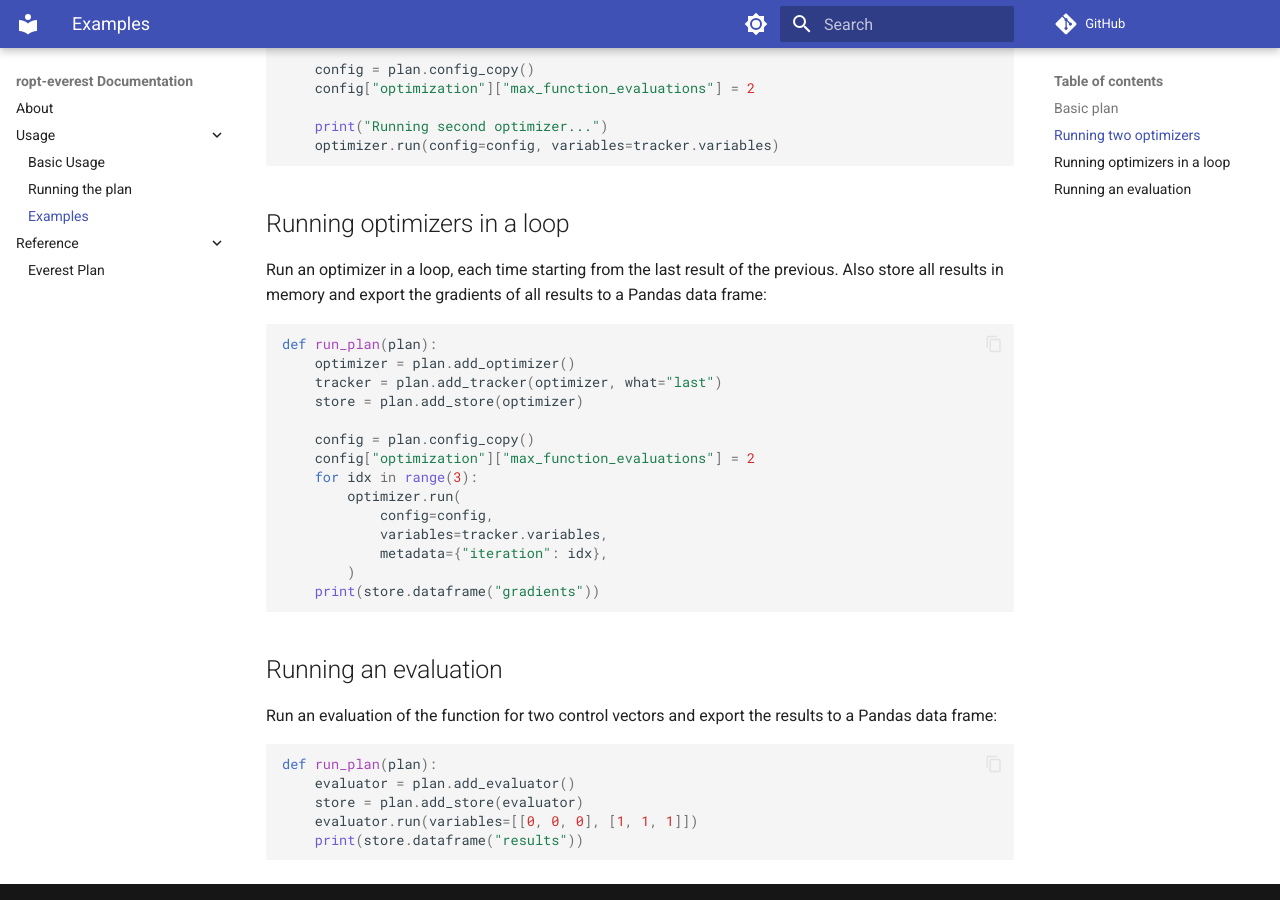
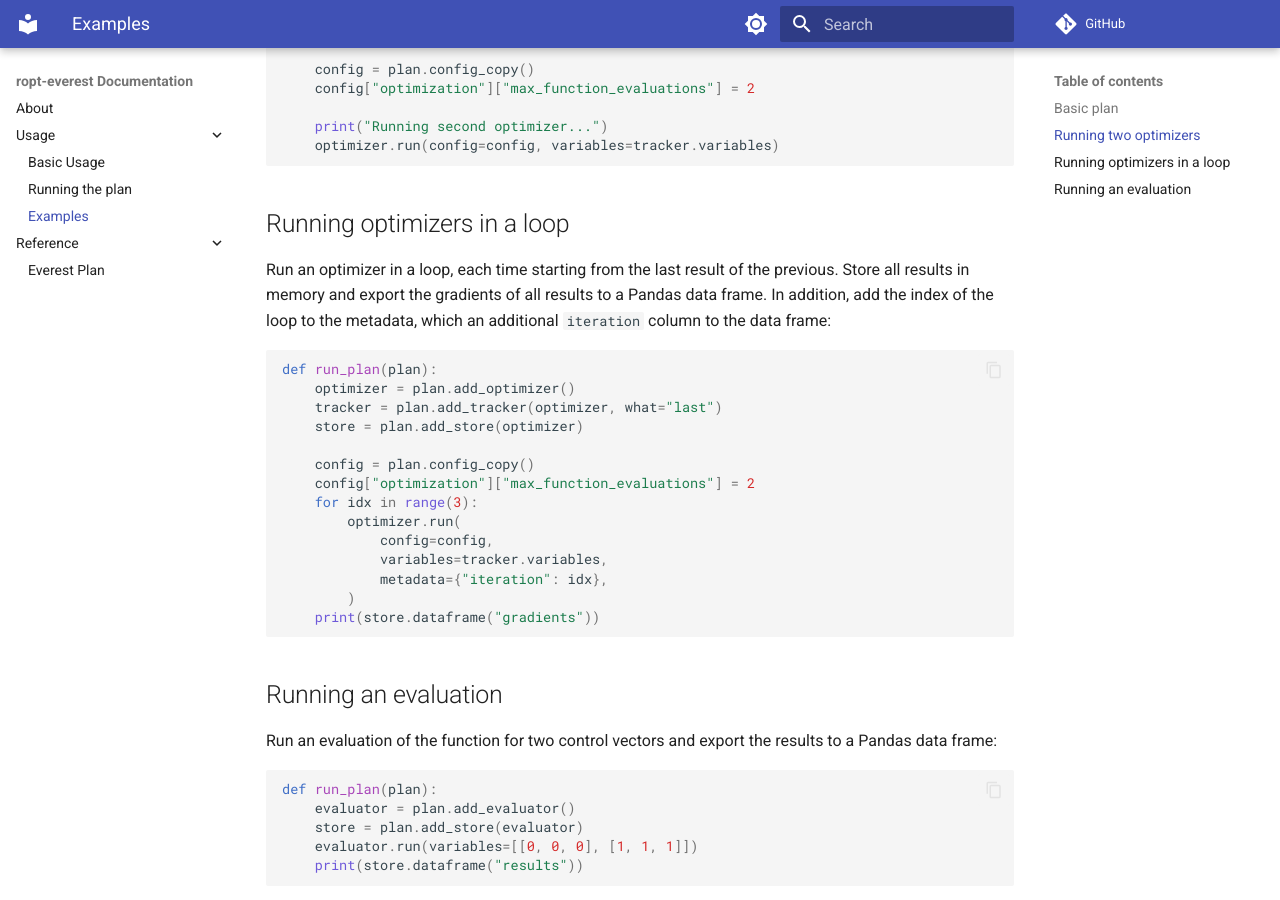
Before and after one commit to TNO-ropt/ropt-everest, an MkDocs documentation site: the page built from docs/usage/examples.md, in a window 1280 px wide and 900 px high, scrolled down 961 px. Built offline with MkDocs 1.6.1 and Material for MkDocs 9.7.7, drawn with Linux system fonts in a browser that asks for light colours; comment, search, counter and statistics services are not loaded; the version menu is left out.

Commit message:
Update docs

````diff
--- a/docs/usage/examples.md
+++ b/docs/usage/examples.md
@@ -47,8 +47,9 @@ def run_plan(plan):
 
 ## Running optimizers in a loop
 Run an optimizer in a loop, each time starting from the last result of the
-previous. Also store all results in memory and export the gradients of all
-results to a Pandas data frame:
+previous. Store all results in memory and export the gradients of all results to
+a Pandas data frame. In addition, add the index of the loop to the metadata,
+which an additional `iteration` column to the data frame:
 
 ```py
 def run_plan(plan):
````
Also changed, not shown: docs/usage/basics.md (+4 -3 lines), 1 other file.
